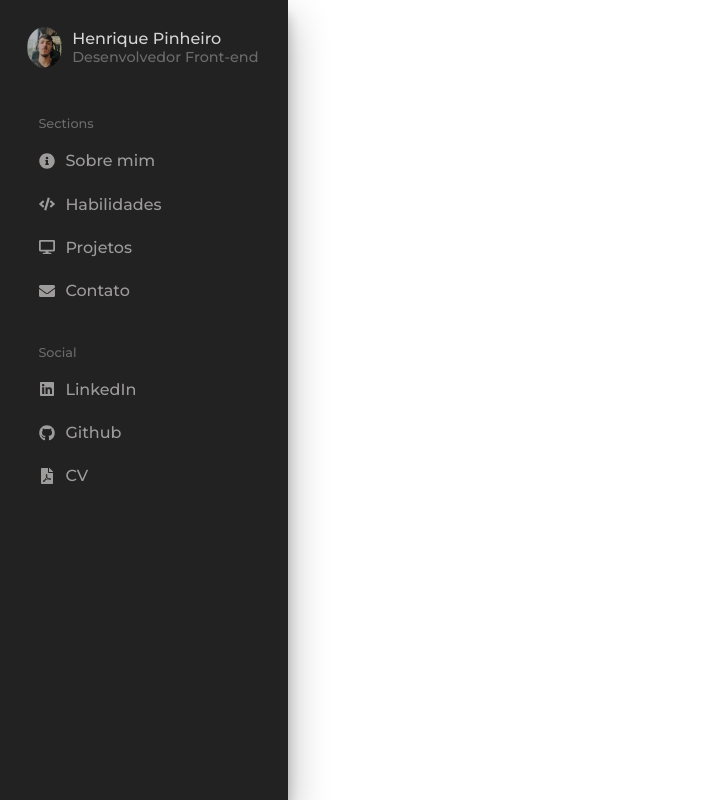
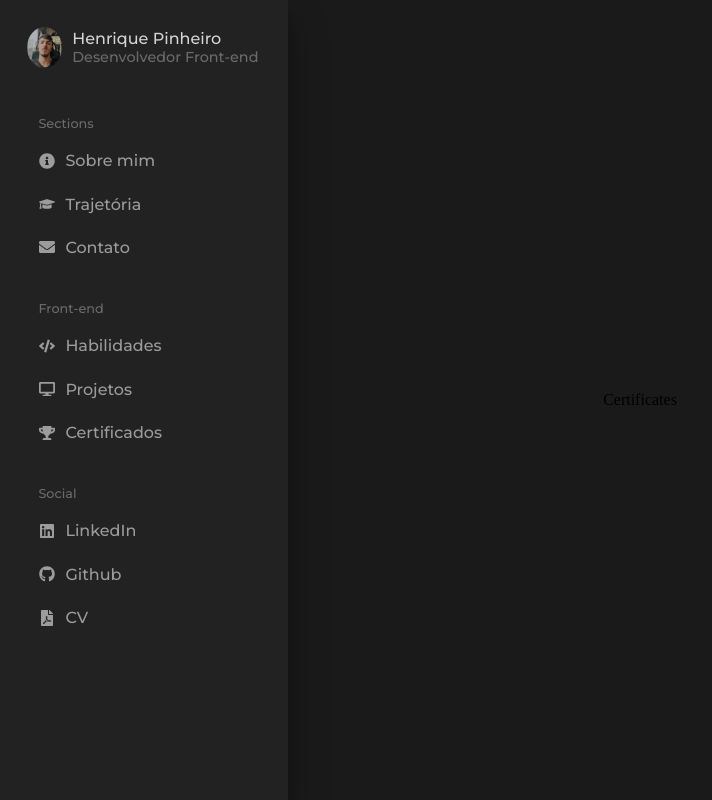
Before and after one commit to henriquepx/my_portfolio, a React (Vite) app: page /certificates in a window 1280 px wide. Shown: the whole page, without its empty margins (0-712 px from the left). Built offline with nearby package versions, Linux system fonts and the light colour scheme; a web font is replaced by a local one.

Commit message:
feat: add trajectory and certificates sections

```diff
--- a/src/App.jsx
+++ b/src/App.jsx
@@ -8,6 +8,8 @@ import Skills from './sections/Skills';
 import Home from './sections/Home';
 import { BrowserRouter, Route, Routes } from 'react-router-dom';
 import Profile from './sections/Profile';
+import Certificates from './sections/Certificates';
+import Trajectory from './sections/Trajectory';
 
 
 function App() {
@@ -37,8 +39,10 @@ function App() {
       <Routes>
         <Route path='/' element={<Home />}/>
         <Route path="/about" element={<About />} />
+        <Route path="/trajectory" element={<Trajectory />} />
         <Route path="/skills" element={<Skills />} />
         <Route path="/projects" element={<Projects />} />
+        <Route path="/certificates" element={<Certificates />} />
         <Route path="/footer" element={<Footer />} />
       </Routes>
     </BrowserRouter>
--- /dev/null
+++ b/src/sections/Certificates.jsx
@@ -0,0 +1,19 @@
+import styled from 'styled-components';
+
+const CertificationsContainer = styled.div`
+    height: 100vh;
+    width: 100%;
+
+    background-color: #1a1a1a;
+    display: flex;
+    align-items: center;
+    justify-content: center;
+`
+
+const Certificates = () => {
+  return (
+    <CertificationsContainer>Certificates</CertificationsContainer>
+  )
+}
+
+export default Certificates
--- a/src/sections/Profile.jsx
+++ b/src/sections/Profile.jsx
@@ -1,6 +1,6 @@
 import styled from 'styled-components';
 import LinkNavegation from '../components/LinkNavegation';
-import { FaInfoCircle, FaCode, FaEnvelope, FaLinkedin, FaGithub, FaFilePdf, FaDesktop } from 'react-icons/fa';
+import { FaInfoCircle, FaCode, FaEnvelope, FaGraduationCap, FaTrophy, FaLinkedin, FaGithub, FaFilePdf, FaDesktop } from 'react-icons/fa';
 
 const ContainerProfile = styled.div`
     position: fixed;
@@ -76,6 +76,23 @@ const Profile = () => {
                 />
 
                 <LinkNavegation
+                icon={<FaGraduationCap />}
+                name="Trajetória"
+                link="trajectory"
+                />
+
+                <LinkNavegation
+                icon={<FaEnvelope />}
+                name="Contato"
+                link="footer"
+                />
+            </ul>
+      </Nav2>
+
+      <Nav2>
+        <h2>Front-end</h2>
+        <ul>
+                <LinkNavegation
                 icon={<FaCode />}
                 name="Habilidades"
                 link="skills"
@@ -88,11 +105,11 @@ const Profile = () => {
                 />
 
                 <LinkNavegation
-                icon={<FaEnvelope />}
-                name="Contato"
-                link="footer"
+                icon={<FaTrophy />}
+                name="Certificados"
+                link="certificates"
                 />
-            </ul>
+        </ul>
       </Nav2>
 
         <Nav2>
--- /dev/null
+++ b/src/sections/Trajectory.jsx
@@ -0,0 +1,19 @@
+import styled from 'styled-components';
+
+const TrajectoryContainer = styled.div`
+    height: 100vh;
+    width: 100%;
+
+    background-color: #1a1a1a;
+    display: flex;
+    align-items: center;
+    justify-content: center;
+`
+
+const Trajectory = () => {
+  return (
+    <TrajectoryContainer>Trajectory</TrajectoryContainer>
+  )
+}
+
+export default Trajectory
```
